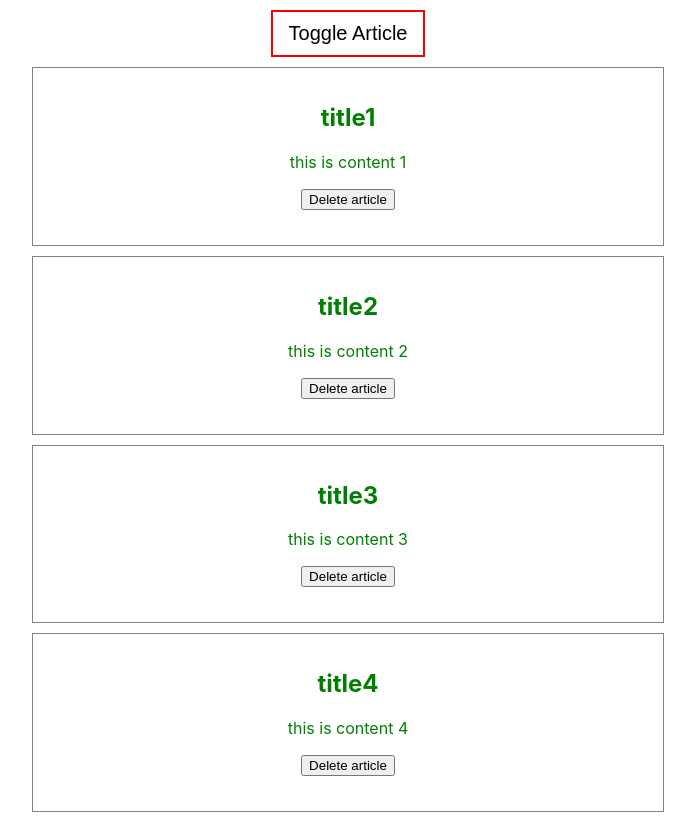
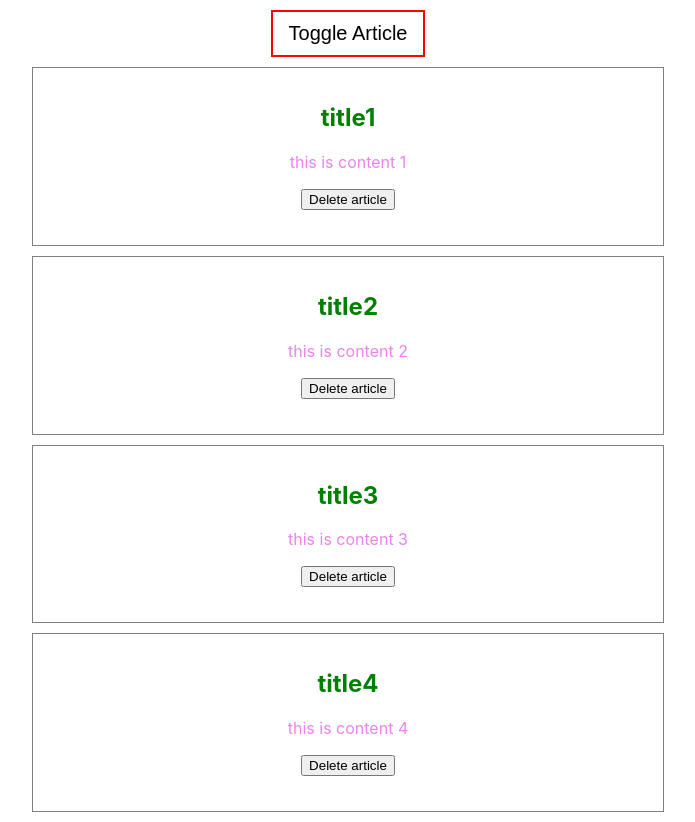
Before and after one commit to Kondzioplus/React, a React (Create React App) app: page / in a window 1280 px wide. Both pictures are taken after a click on the button "Toggle Article". Shown: the whole page, without its empty margins (292-987 px from the left). Built offline with nearby package versions, Linux system fonts and the light colour scheme.

Commit message:
CSS Modules

```diff
--- a/src/Article/Article.js
+++ b/src/Article/Article.js
@@ -1,6 +1,7 @@
 import React from 'react';
 import './Article.css';
 import styled from 'styled-components';
+import styles from './Article.module.css'
 
 const StyledDiv =  styled.div`
 
@@ -32,7 +33,7 @@ const Article = props => {
         //<div className='Article' style={style}>
        <StyledDiv>
             <h2>{props.title}</h2>
-            <p>{props.content}</p>
+            <p className={styles.violet}>{props.content}</p>
             <button onClick={props.deleteClick}>Delete article</button>
             <br />
             <br />
--- /dev/null
+++ b/src/Article/Article.module.css
@@ -0,0 +1,7 @@
+.violet {
+    color: violet;
+}
+
+.violet:hover {
+    color: darkviolet;
+}
```
